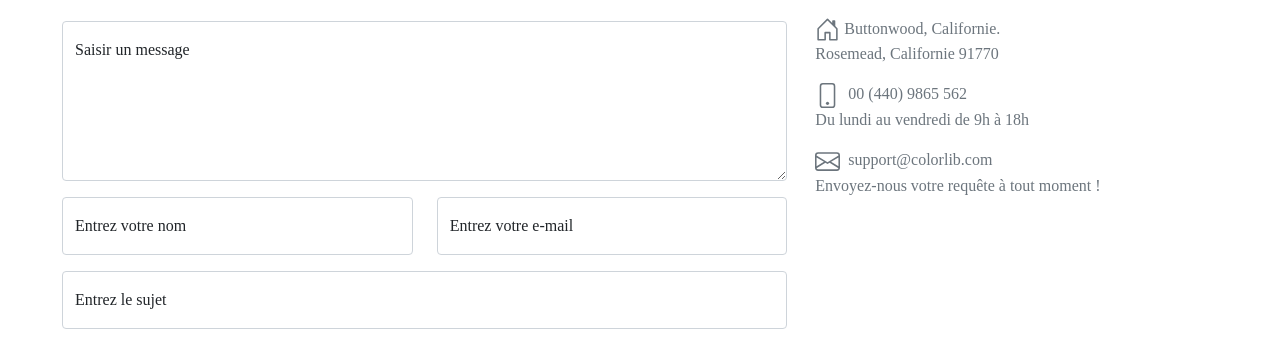
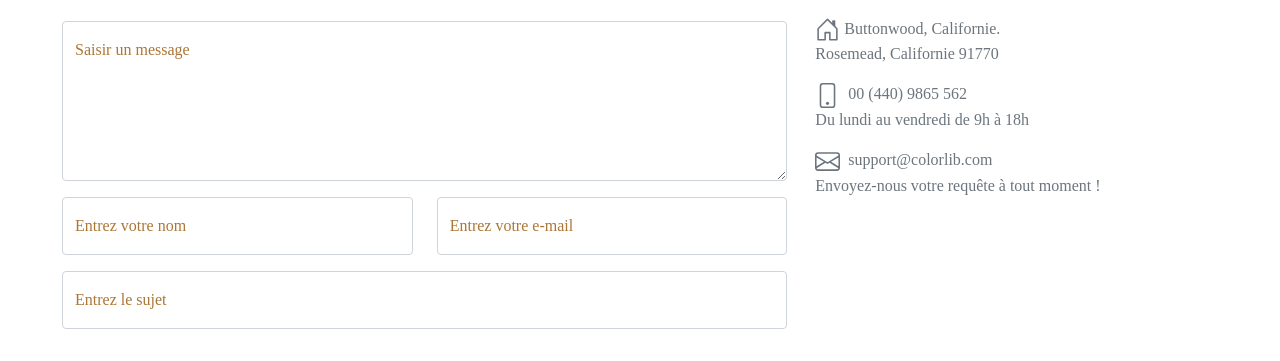
Before and after one commit to Christmp19/template-1-bootstrap, a plain HTML site: page contact.html in a window 1280 px wide. Shown: the part 439-800 px from the top of the page. Drawn offline with nearby package versions, Linux system fonts and the light colour scheme.

Commit message:
ajout page

```diff
--- a/contact.html
+++ b/contact.html
@@ -81,25 +81,25 @@
                             <div class="mb-3 form-floating">
                                 <textarea class="form-control" rows="6" placeholder="Saisir un message"
                                     style="height: 160px;"></textarea>
-                                <label for="message">Saisir un message</label>
+                                <label for="message" style="color: #ab7636;">Saisir un message</label>
                             </div>
                             <div class="row forms-custom">
                                 <div class="col-sm-12 col-md-6 mb-3 form-floating">
                                     <input type="email" name="name" id="name" class="form-control"
                                         placeholder="Entrez votre nom" required>
-                                    <label for="email" class="p-3 ms-2">Entrez votre nom</label>
+                                    <label for="email" class="p-3 ms-2" style="color: #ab7636;">Entrez votre nom</label>
                                 </div>
                                 <div class="col-sm-12 col-md-6 form-floating">
                                     <input type="email" name="email" id="email" class="form-control"
                                         placeholder="Entrez votre e-mail" required>
-                                    <label for="email" class="p-3 ms-2">Entrez votre e-mail</label>
+                                    <label for="email" class="p-3 ms-2" style="color: #ab7636;">Entrez votre e-mail</label>
                                 </div>
                             </div>
 
                             <div class="mb-3 form-floating">
                                 <input type="text" class="form-control" id="sujet" name="sujet"
                                     placeholder="Entrez le sujet" required>
-                                <label for="sujet">Entrez le sujet</label>
+                                <label for="sujet" style="color: #ab7636;">Entrez le sujet</label>
                             </div>
 
                             <button type="submit" class="btn bouton-color2">Envoyer le message</button>
--- a/css/responsive.css
+++ b/css/responsive.css
@@ -46,4 +46,9 @@
   .forms-custom {
     margin-bottom: 15px;
   }
+
+  .banner-css{
+    max-width: 350px;
+    margin-left: 15px;
+  }
 }
```
Also changed, not shown: index.html (+1 -1 lines).
